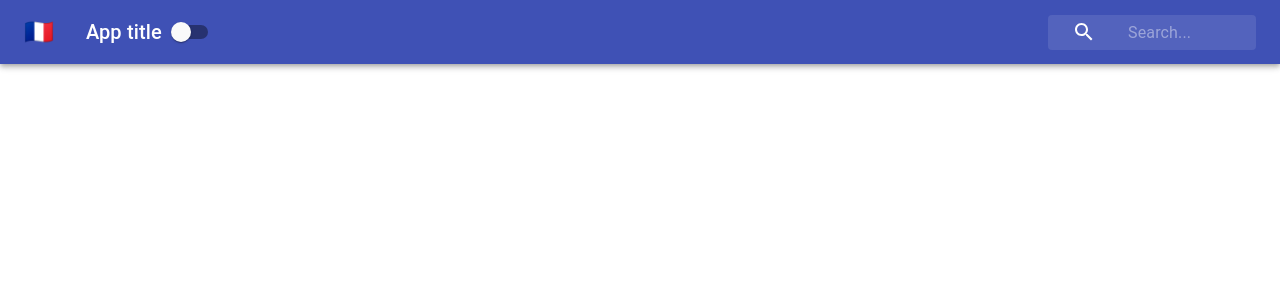
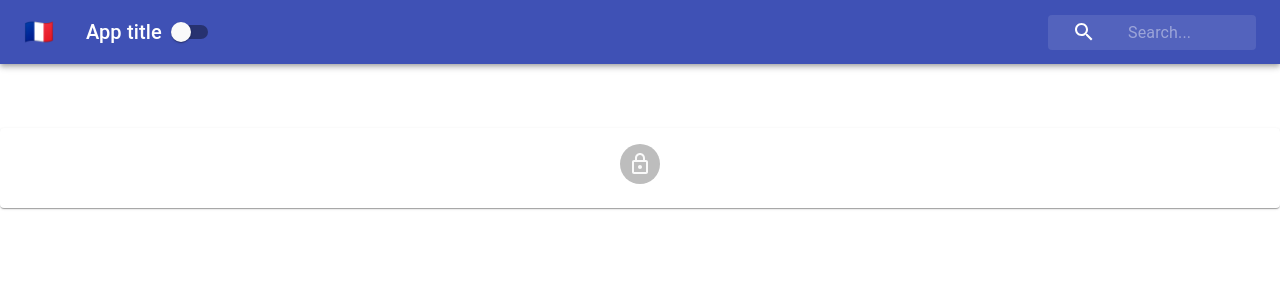
Before and after one commit to vanessanaja/context-app, a React (Create React App) app: page / in a window 1280 px wide. Shown: the top 300 px of the page. Built offline with nearby package versions, Linux system fonts and the light colour scheme.

Commit message:
add avatar and lockedouticon

```diff
--- a/src/App.js
+++ b/src/App.js
@@ -1,13 +1,17 @@
-import React from 'react';
+import React, { Component } from 'react';
 import Navbar from './Navbar';
+import Form from './Form';
 import './App.css';
 
-function App() {
+class App extends Component{
+  render() {
   return (
-    <div className="App">
-      <Navbar />
-    </div>
-  );
+      <>
+        <Navbar />
+        <Form />
+      </>
+    );
+  }
 }
 
 export default App;
--- a/src/Form.js
+++ b/src/Form.js
@@ -17,11 +17,16 @@ import styles from './styles/FormStyles';
 
 class Form extends Component {
   render() {
+    const {classes} = this.props;
     return (
       <main className={classes.name}>
-
+        <Paper className={classes.paper}>
+          <Avatar clasName={classes.avatar}>
+            <LockOutlinedIcon/>
+          </Avatar>
+        </Paper>
       </main>
-    )
+    );
   }
 }
 
--- a/src/styles/FormStyles.js
+++ b/src/styles/FormStyles.js
@@ -1,3 +1,25 @@
 const styles = theme => ({
+  width: 'auto',
+  display: 'block',
+  marginLeft: theme.spacing.unit * 3,
+  marginRight: theme.spacing.unit * 3,
+  [theme.breakpoints.up('md')]: {
+    width: 400,
+    marginLeft: 'auto',
+    marginRight: 'auto',
+  },
+    paper: {
+    marginTop: theme.spacing.unit * 8,
+    display: "flex",
+    flexDirection: "column",
+    alignItems: "center",
+    padding: `${theme.spacing.unit * 2}px ${theme.spacing.unit * 3}px ${theme
+      .spacing.unit * 3}px`
+  },
+    avatar: {
+    margin: theme.spacing.unit,
+    backgroundColor: theme.palette.secondary.main
+  },
+})
 
-})
+export default styles;
```
